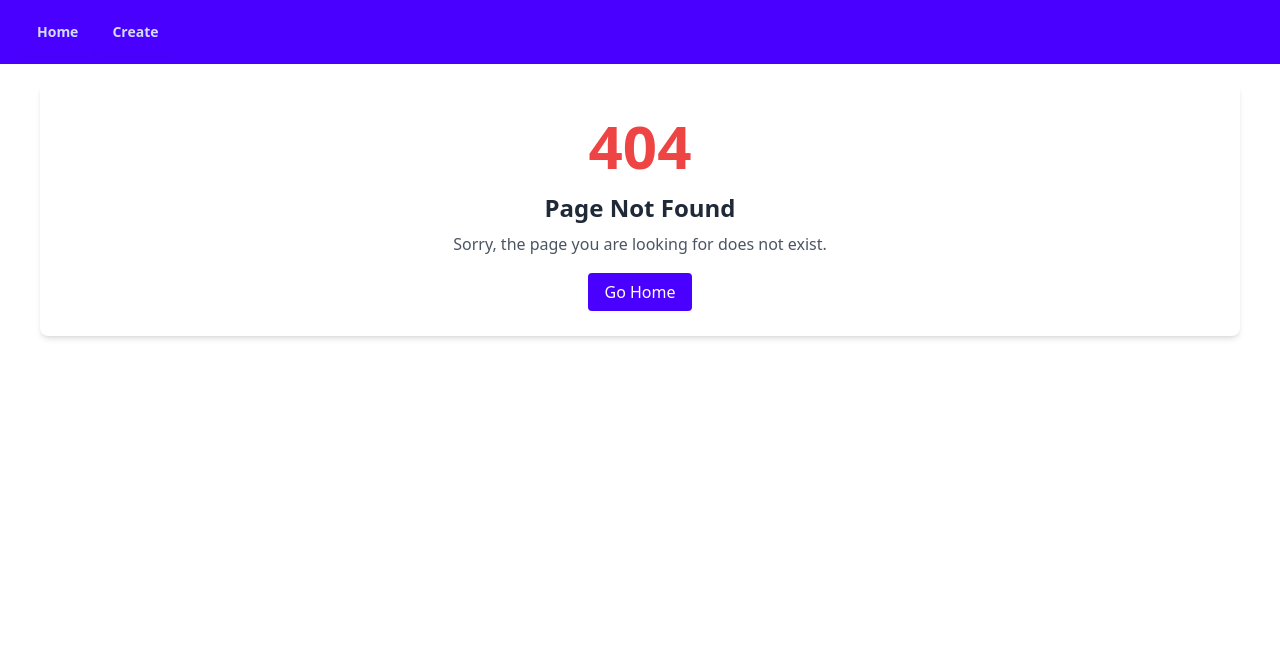
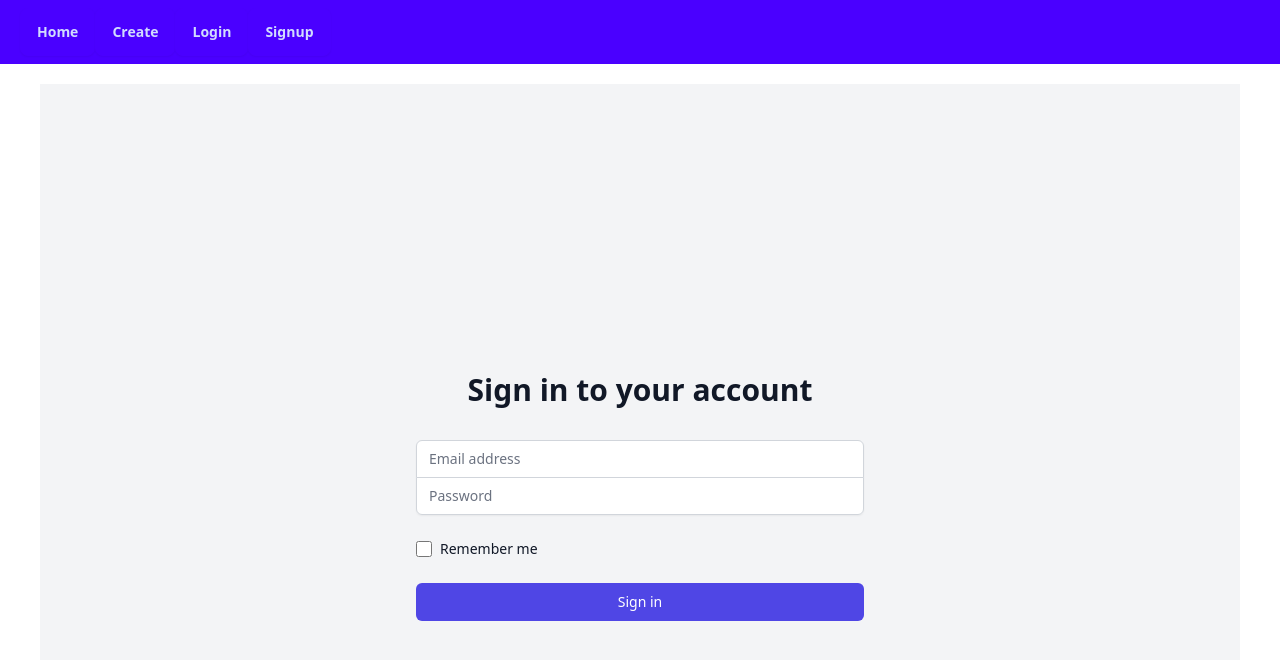
Before and after one commit to bishosilwal/mwa_recipe_finder_frontend, an Angular app: page /login in a window 1280 px wide. Before the commit this address had no page. Shown: the top 660 px of the page. Built offline with nearby package versions, Linux system fonts and the light colour scheme.

Commit message:
login and signup component created

```diff
--- a/src/app/header/header.component.html
+++ b/src/app/header/header.component.html
@@ -1,4 +1,6 @@
 <nav class="h-16 bg-primary py-2 px-5">
   <button routerLink="/" class="btn btn-primary">Home</button>
   <button routerLink="/dishes/create/form" class="btn btn-primary">Create</button>
+  <button routerLink="/login" class="btn btn-primary">Login</button>
+  <button routerLink="/signup" class="btn btn-primary">Signup</button>
 </nav>
--- /dev/null
+++ b/src/app/login/login.component.html
@@ -0,0 +1,43 @@
+<div class="min-h-screen flex items-center justify-center bg-gray-100 py-12 px-4 sm:px-6 lg:px-8">
+  <div class="max-w-md w-full space-y-8">
+    <div>
+      <h2 class="mt-6 text-center text-3xl font-extrabold text-gray-900">
+        Sign in to your account
+      </h2>
+    </div>
+    <form class="mt-8 space-y-6" action="#" method="POST">
+      <input type="hidden" name="remember" value="true">
+      <div class="rounded-md shadow-sm -space-y-px">
+        <div>
+          <label for="email-address" class="sr-only">Email address</label>
+          <input id="email-address" name="email" type="email" autocomplete="email" required
+            class="appearance-none rounded-none relative block w-full px-3 py-2 border border-gray-300 placeholder-gray-500 text-gray-900 rounded-t-md focus:outline-none focus:ring-indigo-500 focus:border-indigo-500 focus:z-10 sm:text-sm"
+            placeholder="Email address" [(ngModel)]="user.email">
+        </div>
+        <div>
+          <label for="password" class="sr-only">Password</label>
+          <input id="password" name="password" type="password" autocomplete="current-password" required
+            class="appearance-none rounded-none relative block w-full px-3 py-2 border border-gray-300 placeholder-gray-500 text-gray-900 rounded-b-md focus:outline-none focus:ring-indigo-500 focus:border-indigo-500 focus:z-10 sm:text-sm"
+            placeholder="Password" [(ngModel)]="user.password">
+        </div>
+      </div>
+
+      <div class="flex items-center justify-between">
+        <div class="flex items-center">
+          <input id="remember_me" name="remember_me" type="checkbox"
+            class="h-4 w-4 text-indigo-600 focus:ring-indigo-500 border-gray-300 rounded">
+          <label for="remember_me" class="ml-2 block text-sm text-gray-900">
+            Remember me
+          </label>
+        </div>
+      </div>
+
+      <div>
+        <button type="submit" (click)="onSubmit()"
+          class="group relative w-full flex justify-center py-2 px-4 border border-transparent text-sm font-medium rounded-md text-white bg-indigo-600 hover:bg-indigo-700 focus:outline-none focus:ring-2 focus:ring-offset-2 focus:ring-indigo-500">
+          Sign in
+        </button>
+      </div>
+    </form>
+  </div>
+</div>
--- /dev/null
+++ b/src/app/login/login.component.ts
@@ -0,0 +1,25 @@
+import { Component } from '@angular/core';
+import { FormsModule } from '@angular/forms';
+import { UserService } from '../service/user.service';
+
+@Component({
+  selector: 'app-login',
+  standalone: true,
+  imports: [FormsModule],
+  templateUrl: './login.component.html',
+  styleUrl: './login.component.css',
+})
+export class LoginComponent {
+  user: any = {
+    email: '',
+    password: '',
+  };
+
+  constructor(private _userService: UserService) {}
+
+  onSubmit() {
+    this._userService.login(this.user).subscribe((data) => {
+      console.log(data);
+    });
+  }
+}
--- /dev/null
+++ b/src/app/service/user.service.ts
@@ -0,0 +1,20 @@
+import { Injectable } from '@angular/core';
+import { HttpClient } from '@angular/common/http';
+import { Observable } from 'rxjs';
+
+const baseUrl = 'http://localhost:3000/api/';
+
+@Injectable({
+  providedIn: 'root',
+})
+export class UserService {
+  constructor(private _http: HttpClient) {}
+
+  signup(user: any): Observable<any> {
+    return this._http.post(baseUrl + 'signup', user);
+  }
+
+  login(user: any): Observable<any> {
+    return this._http.post(baseUrl + 'login', user);
+  }
+}
--- /dev/null
+++ b/src/app/signup/signup.component.html
@@ -0,0 +1,46 @@
+<div class="min-h-screen flex items-center justify-center bg-gray-100 py-12 px-4 sm:px-6 lg:px-8">
+  <div class="max-w-md w-full space-y-8">
+    <div>
+      <h2 class="mt-6 text-center text-3xl font-extrabold text-gray-900">
+        Create your account
+      </h2>
+    </div>
+    <form class="mt-8 space-y-6">
+      <p class="text-red-500">{{error}}</p>
+      <input type="hidden" name="remember" value="true">
+      <div class="rounded-md shadow-sm -space-y-px">
+        <div>
+          <label for="full-name" class="sr-only">Full Name</label>
+          <input id="full-name" name="fullName" type="text" autocomplete="name" required
+            class="appearance-none rounded-none relative block w-full px-3 py-2 border border-gray-300 placeholder-gray-500 text-gray-900 rounded-t-md focus:outline-none focus:ring-indigo-500 focus:border-indigo-500 focus:z-10 sm:text-sm"
+            placeholder="Full Name" [(ngModel)]="user.fullName">
+        </div>
+        <div>
+          <label for="email-address" class="sr-only">Email address</label>
+          <input id="email-address" name="email" type="email" autocomplete="email" required
+            class="appearance-none rounded-none relative block w-full px-3 py-2 border border-gray-300 placeholder-gray-500 text-gray-900 focus:outline-none focus:ring-indigo-500 focus:border-indigo-500 focus:z-10 sm:text-sm"
+            placeholder="Email address" [(ngModel)]="user.email">
+        </div>
+        <div>
+          <label for="password" class="sr-only">Password</label>
+          <input id="password" name="password" type="password" autocomplete="new-password" required
+            class="appearance-none rounded-none relative block w-full px-3 py-2 border border-gray-300 placeholder-gray-500 text-gray-900 focus:outline-none focus:ring-indigo-500 focus:border-indigo-500 focus:z-10 sm:text-sm"
+            placeholder="Password" [(ngModel)]="user.password">
+        </div>
+        <div>
+          <label for="confirm-password" class="sr-only">Confirm Password</label>
+          <input id="confirm-password" name="confirmPassword" type="password" autocomplete="new-password" required
+            class="appearance-none rounded-none relative block w-full px-3 py-2 border border-gray-300 placeholder-gray-500 text-gray-900 rounded-b-md focus:outline-none focus:ring-indigo-500 focus:border-indigo-500 focus:z-10 sm:text-sm"
+            placeholder="Confirm Password" [(ngModel)]="user.confirmPassword">
+        </div>
+      </div>
+
+      <div>
+        <button type="submit" (click)="onSubmit()"
+          class="group relative w-full flex justify-center py-2 px-4 border border-transparent text-sm font-medium rounded-md text-white bg-indigo-600 hover:bg-indigo-700 focus:outline-none focus:ring-2 focus:ring-offset-2 focus:ring-indigo-500">
+          Sign up
+        </button>
+      </div>
+    </form>
+  </div>
+</div>
--- /dev/null
+++ b/src/app/signup/signup.component.ts
@@ -0,0 +1,35 @@
+import { Component } from '@angular/core';
+import { FormsModule } from '@angular/forms';
+import { UserService } from '../service/user.service';
+
+@Component({
+  selector: 'app-signup',
+  standalone: true,
+  imports: [FormsModule],
+  templateUrl: './signup.component.html',
+  styleUrl: './signup.component.css',
+})
+export class SignupComponent {
+  user: any = {
+    fullName: '',
+    email: '',
+    password: '',
+    confirmPassword: '',
+  };
+
+  error: String = '';
+
+  constructor(private _userService: UserService) {}
+
+  onSubmit() {
+    if (this.user.password != this.user.confirmPassword) {
+      this.error = 'Passwords do not match';
+      return;
+    } else {
+      this.error = '';
+      this._userService.signup(this.user).subscribe((data) => {
+        console.log(data);
+      });
+    }
+  }
+}
```
Also changed, not shown: src/app/app.routes.ts (+10 -0 lines), src/app/login/login.component.css (added), src/app/signup/signup.component.css (added).
